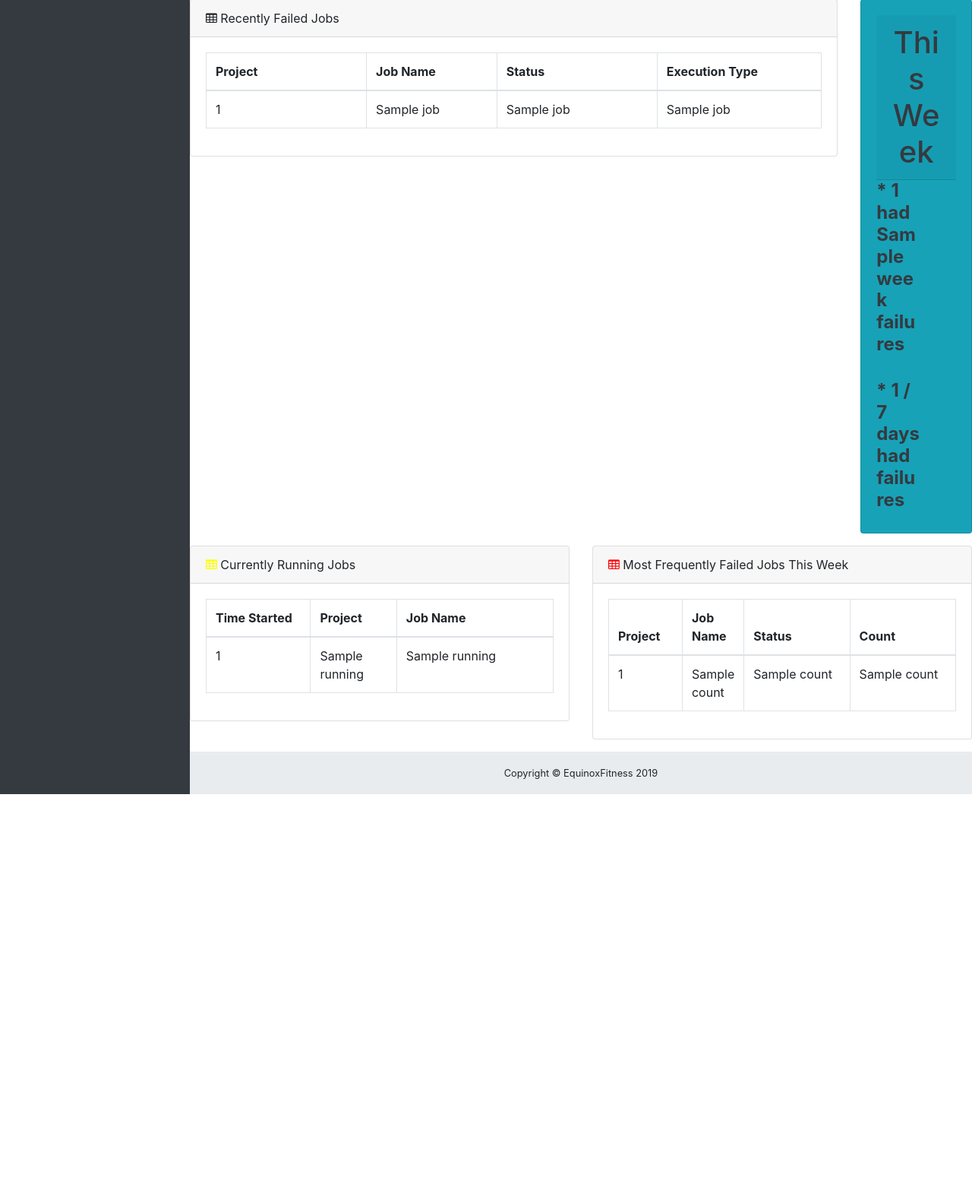
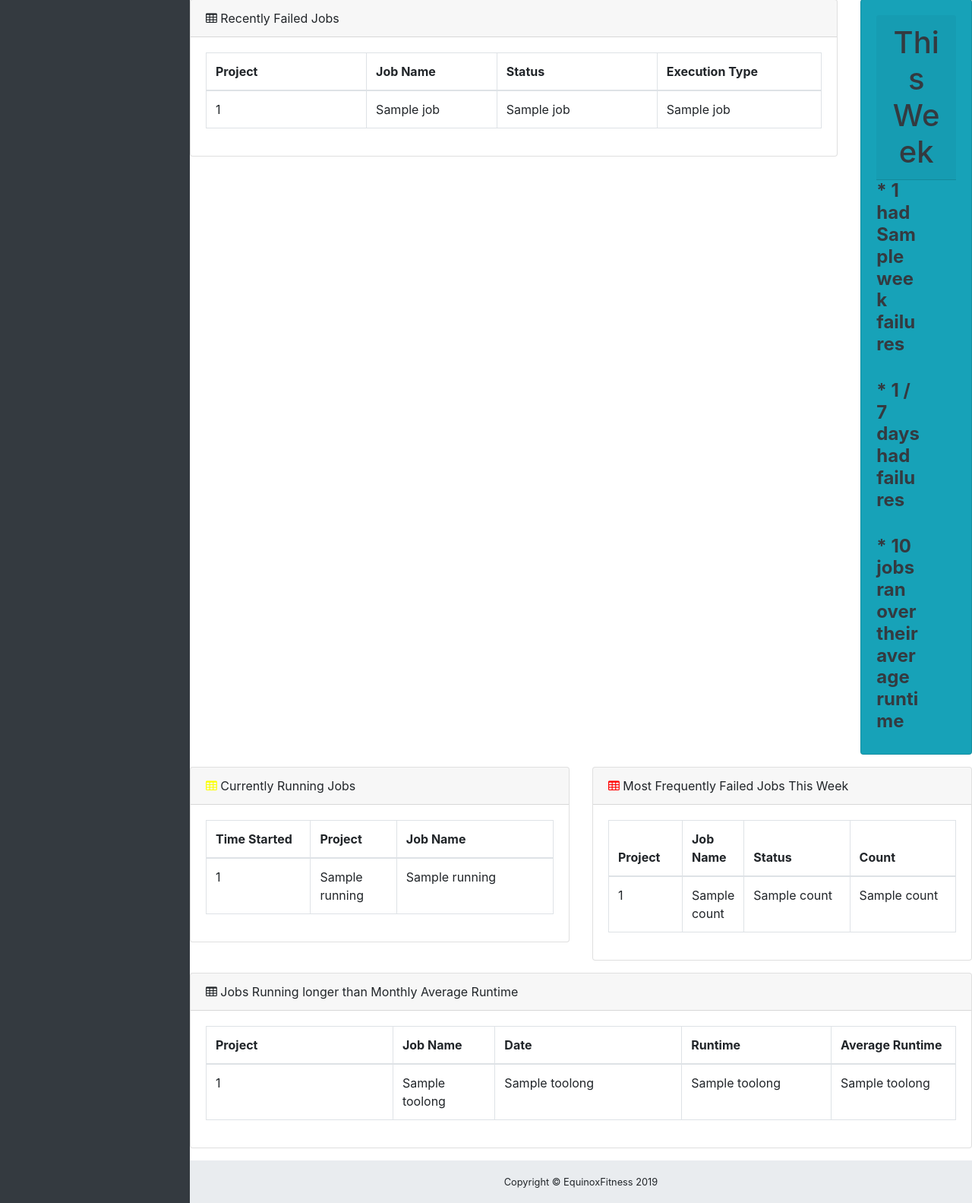
Before and after one commit to giannamiggins/magicdeck, a Flask app: template templates/qa.html in a window 1280 px wide. Shown: the part 627-2210 px from the top of the page at 76% size. Before the commit the page ends 1672 px from the top, so only its background shows below. Run offline with Flask 2, Linux system fonts and the light colour scheme; the template is opened without the code that fills it: most values are stand-ins (such as "Sample title", 1, 10 or a date in 2020); parts of the project's set-up code (start-up, migrations or seed data) failed here and were passed over; some libraries are stand-ins or nearby versions.

Commit message:
added average runtime and checked for jobs running longer

```diff
--- a/app.py
+++ b/app.py
@@ -1,6 +1,7 @@
 from flask import Flask, render_template, request
 from sqlalchemy import create_engine, text
 import credentials
+from runtime import toolong, over, toolongqa, overqa, toolongstag, overstag, toolongtest, overtest
 
 app = Flask(__name__)
 
@@ -117,7 +118,7 @@ def dashboard():
         failures[g] = failures[g], url
         g += 1
 
-    return render_template('dashboard.html', engine=engine, titles=executions, job=job, counts=failcount, failures=failures, running=running, week=week, length=length)
+    return render_template('dashboard.html', over=over, toolong=toolong, engine=engine, titles=executions, job=job, counts=failcount, failures=failures, running=running, week=week, length=length)
 
 @app.route('/dashboard/qa')
 def qa():
@@ -231,7 +232,7 @@ def qa():
         failuresqa[g] = failuresqa[g], url
         g += 1
 
-    return render_template('qa.html', titles=executionsqa, job=jobqa, counts=failcountqa, failures=failuresqa, running=runningqa, week=weekqa, length=lengthqa)
+    return render_template('qa.html', over=overqa, toolong=toolongqa, titles=executionsqa, job=jobqa, counts=failcountqa, failures=failuresqa, running=runningqa, week=weekqa, length=lengthqa)
 
 @app.route('/dashboard/stag')
 def stag():
@@ -345,7 +346,7 @@ def stag():
         failuresstag[g] = failuresstag[g], url
         g += 1
 
-    return render_template('stag.html', titles=executionsstag, job=jobstag, counts=failcountstag, failures=failuresstag, running=runningstag, week=weekstag, length=lengthstag)
+    return render_template('stag.html', over=overstag, toolong=toolongstag, titles=executionsstag, job=jobstag, counts=failcountstag, failures=failuresstag, running=runningstag, week=weekstag, length=lengthstag)
 
 @app.route('/dashboard/test')
 def test():
@@ -459,7 +460,7 @@ def test():
         failurestest[g] = failurestest[g], url
         g += 1
 
-    return render_template('test.html', titles=executionstest, job=jobtest, counts=failcounttest, failures=failurestest, running=runningtest, week=weektest, length=lengthtest)
+    return render_template('test.html', over=overtest, toolong=toolongtest, titles=executionstest, job=jobtest, counts=failcounttest, failures=failurestest, running=runningtest, week=weektest, length=lengthtest)
 
 if __name__ == '__main__':
 	app.run(debug=True)
--- /dev/null
+++ b/runtime.py
@@ -0,0 +1,204 @@
+from sqlalchemy import create_engine, text
+import credentials
+engine = create_engine(credentials.rundeckdb, echo=False)
+
+query = text("""
+SELECT exe.project, se.job_name, exe.date_completed - exe.date_started, date_completed
+
+FROM public.scheduled_execution se
+join public.execution exe on exe.scheduled_execution_id=se.id
+
+where exe.status='succeeded'
+and exe.date_completed >= CURRENT_DATE - 28
+group by se.job_name, exe.project, exe.date_started, exe.date_completed
+order by se.job_name
+""")
+
+times = engine.execute(query)
+timing = []
+for x in times:
+    timing.append(x)
+avgtable = []
+numprojects = 0
+i = 0
+j = 0
+while i < len(timing)-1:
+    summ=0
+    count = 0
+    avg = 0
+    while timing[i][1] == timing[i+1][1] and i < len(timing)-2:
+        summ += timing[i][2].total_seconds()
+        count += 1
+        i+=1
+    summ += timing[i][2].total_seconds()
+    avg = summ / (count + 1)
+    avgtable.append([timing[i][1], avg])
+    i += 1
+    numprojects += 1
+
+query1 = text("""
+SELECT exe.project, se.job_name, exe.date_completed - exe.date_started, date_completed
+
+FROM public.scheduled_execution se
+join public.execution exe on exe.scheduled_execution_id=se.id
+
+where exe.status='succeeded'
+and exe.date_completed >= CURRENT_DATE - 7
+group by se.job_name, exe.project, exe.date_started, exe.date_completed
+order by se.job_name
+""")
+thisweek = engine.execute(query1)
+weekcheck = []
+for x in thisweek:
+    weekcheck.append(x)
+
+toolong = []
+for g in weekcheck:
+    for m in avgtable:
+        if g[1] == m[0]:
+            if g[2].total_seconds() > m[1]*5:
+                toolong.append([g[0], m[0], g[3], g[2].total_seconds(), m[1]])
+
+over = 1
+j=0
+while j < len(toolong) - 1:
+    if toolong[j][1] != toolong[j+1][1]:
+        over += 1
+    j += 1
+if len(toolong)==0:
+    over = 0
+#-----------------------------------------------------------------------------
+
+engineqa = create_engine(credentials.qaurl, echo=False)
+timesqa = engineqa.execute(query)
+timingqa = []
+for x in timesqa:
+    timingqa.append(x)
+avgtableqa = []
+numprojects = 0
+i = 0
+j = 0
+while i < len(timingqa)-1:
+    summ=0
+    count = 0
+    avg = 0
+    while timingqa[i][1] == timingqa[i+1][1] and i < len(timingqa)-2:
+        summ += timingqa[i][2].total_seconds()
+        count += 1
+        i+=1
+    summ += timingqa[i][2].total_seconds()
+    avg = summ / (count + 1)
+    avgtableqa.append([timingqa[i][1], avg])
+    i += 1
+    numprojects += 1
+
+thisweekqa = engineqa.execute(query1)
+weekcheckqa = []
+for x in thisweekqa:
+    weekcheckqa.append(x)
+
+toolongqa = []
+for g in weekcheckqa:
+    for m in avgtableqa:
+        if g[1] == m[0]:
+            if g[2].total_seconds() > m[1]*5:
+                toolongqa.append([g[0], m[0], g[3], g[2].total_seconds(), m[1]])
+
+overqa = 1
+j=0
+while j < len(toolongqa) - 1:
+    if toolongqa[j][1] != toolongqa[j+1][1]:
+        overqa += 1
+    j += 1
+if len(toolongqa)==0:
+    overqa = 0
+#-----------------------------------------------------------------------------
+
+enginestag = create_engine(credentials.stagurl, echo=False)
+timesstag = enginestag.execute(query)
+timingstag = []
+for x in timesstag:
+    timingstag.append(x)
+avgtablestag = []
+numprojects = 0
+i = 0
+j = 0
+while i < len(timingstag)-1:
+    summ=0
+    count = 0
+    avg = 0
+    while timingstag[i][1] == timingstag[i+1][1] and i < len(timingstag)-2:
+        summ += timingstag[i][2].total_seconds()
+        count += 1
+        i+=1
+    summ += timingstag[i][2].total_seconds()
+    avg = summ / (count + 1)
+    avgtablestag.append([timingstag[i][1], avg])
+    i += 1
+    numprojects += 1
+
+thisweekstag = enginestag.execute(query1)
+weekcheckstag = []
+for x in thisweekstag:
+    weekcheckstag.append(x)
+
+toolongstag = []
+for g in weekcheckstag:
+    for m in avgtablestag:
+        if g[1] == m[0]:
+            if g[2].total_seconds() > m[1]*5:
+                toolongstag.append([g[0], m[0], g[3], g[2].total_seconds(), m[1]])
+
+overstag = 1
+j=0
+while j < len(toolongstag) - 1:
+    if toolongstag[j][1] != toolongstag[j+1][1]:
+        overstag += 1
+    j += 1
+if len(toolongstag)==0:
+    overstag = 0
+#-----------------------------------------------------------------------------
+
+enginetest = create_engine(credentials.testurl, echo=False)
+timestest = enginetest.execute(query)
+timingtest = []
+for x in timestest:
+    timingtest.append(x)
+avgtabletest = []
+numprojects = 0
+i = 0
+j = 0
+while i < len(timingtest)-1:
+    summ=0
+    count = 0
+    avg = 0
+    while timingtest[i][1] == timingtest[i+1][1] and i < len(timingtest)-2:
+        summ += timingtest[i][2].total_seconds()
+        count += 1
+        i+=1
+    summ += timingtest[i][2].total_seconds()
+    avg = summ / (count + 1)
+    avgtabletest.append([timingtest[i][1], avg])
+    i += 1
+    numprojects += 1
+
+thisweektest = enginetest.execute(query1)
+weekchecktest = []
+for x in thisweektest:
+    weekchecktest.append(x)
+
+toolongtest = []
+for g in weekchecktest:
+    for m in avgtabletest:
+        if g[1] == m[0]:
+            if g[2].total_seconds() > m[1]*5:
+                toolongtest.append([g[0], m[0], g[3], g[2].total_seconds(), m[1]])
+
+overtest = 1
+j=0
+while j < len(toolongtest) - 1:
+    if toolongtest[j][1] != toolongtest[j+1][1]:
+        overtest += 1
+    j += 1
+if len(toolongtest)==0:
+    overtest = 0
--- a/templates/qa.html
+++ b/templates/qa.html
@@ -123,6 +123,8 @@
           <br>
           <div class="mr-5 text-dark"><h4 class="font-weight-bold"> * {{  length  }} / 7  days had failures</h4></div>
           <div class="mr-5 text-dark"><h4 class="font-weight-bold"> </h4></div>
+          <br>
+          <div class="mr-5 text-dark"><h4 class="font-weight-bold"> * {{  over  }} jobs ran over their average runtime</h4></div>
         </div>
       </div>
     </div>
@@ -192,6 +194,44 @@
       </div>
     </div>
   </div>
+  <!-- Example DataTables Card-->
+    <div class="row">
+      <div class="col-lg-12">
+      <div class="card mb-3">
+        <div class="card-header">
+          <i class="fa fa-table"></i>   Jobs Running longer than Monthly Average Runtime</div>
+        <div class="card-body">
+            <table class="table table-bordered" width="100%" cellspacing="0">
+              <col width="150">
+              <col width="20">
+              <col width="150">
+              <col width="120">
+              <col width="100">
+              <thead>
+                <tr>
+                  <th>Project</th>
+                  <th>Job Name</th>
+                  <th>Date</th>
+                  <th>Runtime</th>
+                  <th>Average Runtime</th>
+                </tr>
+              </thead>
+              <tbody id="table">
+                {% for x in toolong %}
+                <tr>
+                  <td>{{ x[0] }}</td>
+                  <td>{{ x[1] }}</td>
+                  <td>{{ x[2] }}</td>
+                  <td>{{ x[3] }}</td>
+                  <td>{{ x[4] }}</td>
+                </tr>
+                {% endfor %}
+              </tbody>
+            </table>
+          </div>
+      </div>
+    </div>
+    </div>
     </div>
     <footer class="sticky-footer">
       <div class="container">
```
Also changed, not shown: templates/dashboard.html (+40 -0 lines), templates/stag.html (+40 -0 lines), templates/test.html (+40 -0 lines).
